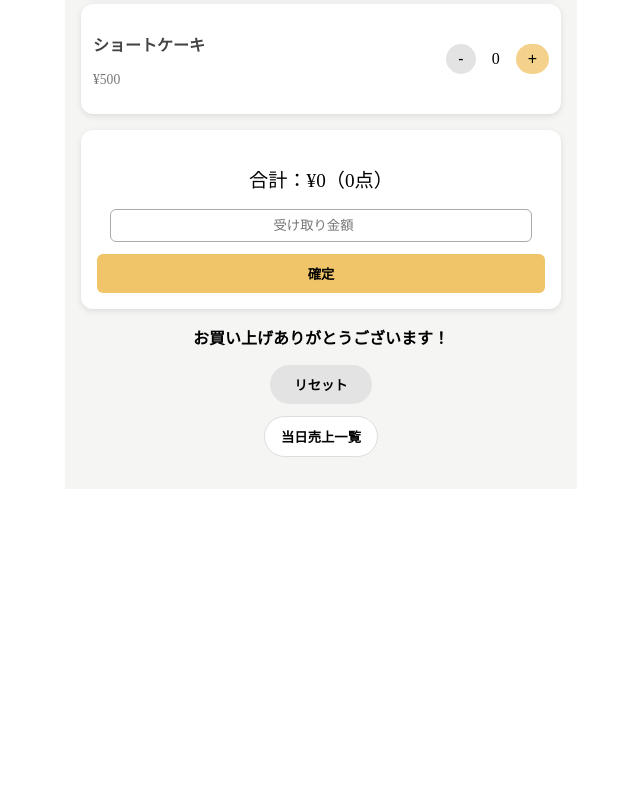
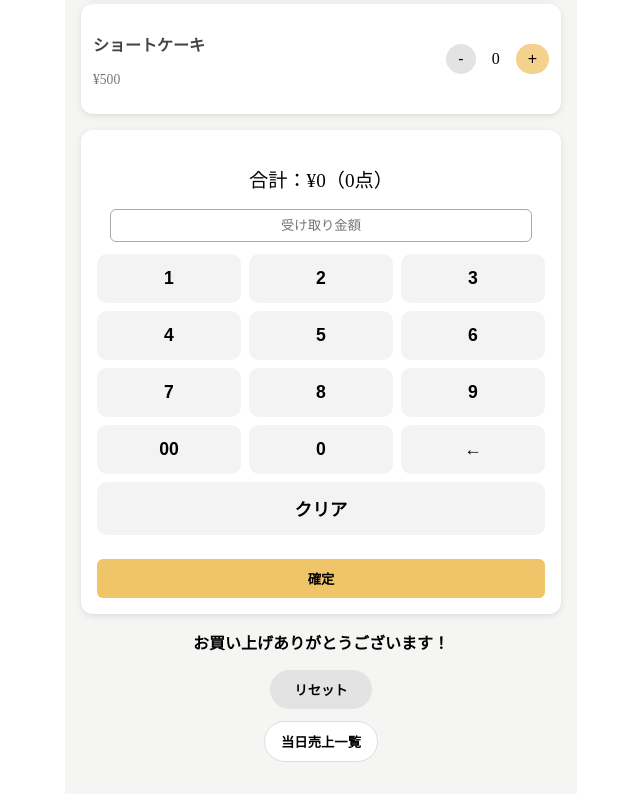
Before and after one commit to natsu-12/pos_app, a React (Vite) app: page / in a window 1280 px wide. Shown: the part 943-1743 px from the top of the page, without its empty margins (319-959 px from the left). Before the commit the page ends 1440 px from the top, so only its background shows below. Built offline with nearby package versions, Linux system fonts and the light colour scheme.

Commit message:
update data4

```diff
--- a/src/components/TotalSection.jsx
+++ b/src/components/TotalSection.jsx
@@ -1,5 +1,19 @@
 export default function TotalSection({ total, received, setReceived, change, onConfirm, selectedItems }) {
     const totalQty = selectedItems.reduce((sum, item) => sum + item.qty, 0);
+    const handleKeypadClick = (value) => {
+        setReceived((prev) => {
+            const current = String(prev ?? "");
+
+            if (value === "clear") return "";
+            if (value === "back") return current.slice(0, -1);
+
+            if (current === "0") {
+                return value === "00" ? "0" : value;
+            }
+
+            return current + value;
+        });
+    };
     return (
         <div className="total-section">
             <ul className="total-selected-list">
@@ -13,12 +27,28 @@ export default function TotalSection({ total, received, setReceived, change, onC
             </ul>
             <p className="total-amount">合計：¥{total}（{totalQty}点）</p>
             <input
-                type="number"
-                value={received}
-                onChange={(e) => setReceived(e.target.value)}
+                type="text"
+                value={received === "" ? "" : `¥${received}`}
+                readOnly
                 placeholder="受け取り金額"
                 className="total-input"
             />
+
+            <div className="keypad">
+                <button type="button" onClick={() => handleKeypadClick("1")}>1</button>
+                <button type="button" onClick={() => handleKeypadClick("2")}>2</button>
+                <button type="button" onClick={() => handleKeypadClick("3")}>3</button>
+                <button type="button" onClick={() => handleKeypadClick("4")}>4</button>
+                <button type="button" onClick={() => handleKeypadClick("5")}>5</button>
+                <button type="button" onClick={() => handleKeypadClick("6")}>6</button>
+                <button type="button" onClick={() => handleKeypadClick("7")}>7</button>
+                <button type="button" onClick={() => handleKeypadClick("8")}>8</button>
+                <button type="button" onClick={() => handleKeypadClick("9")}>9</button>
+                <button type="button" onClick={() => handleKeypadClick("00")}>00</button>
+                <button type="button" onClick={() => handleKeypadClick("0")}>0</button>
+                <button type="button" onClick={() => handleKeypadClick("back")}>←</button>
+                <button type="button" onClick={() => handleKeypadClick("clear")} className="keypad-clear">クリア</button>
+            </div>
             <button
                 onClick={onConfirm}
                 className="total-confirm-button"
--- a/src/index.css
+++ b/src/index.css
@@ -308,3 +308,35 @@
   border-top: 1px dashed #eee;
   padding-top: 8px;
 }
+
+/* Keypad */
+.keypad {
+  display: grid;
+  grid-template-columns: repeat(3, 1fr);
+  gap: 8px;
+  margin-top: 12px;
+  margin-bottom: 12px;
+}
+
+.keypad button {
+  border: none;
+  padding: 14px;
+  border-radius: 10px;
+  background: #f3f3f3;
+  font-size: 1.1rem;
+  font-weight: bold;
+  cursor: pointer;
+}
+
+.keypad button:hover {
+  background: #e8e8e8;
+}
+
+.keypad-clear {
+  grid-column: span 3;
+  background: #ffd9d9;
+}
+
+.keypad-clear:hover {
+  background: #ffcaca;
+}
```
Also changed, not shown: 5 other files (tests, documents, lock files or other folders).
